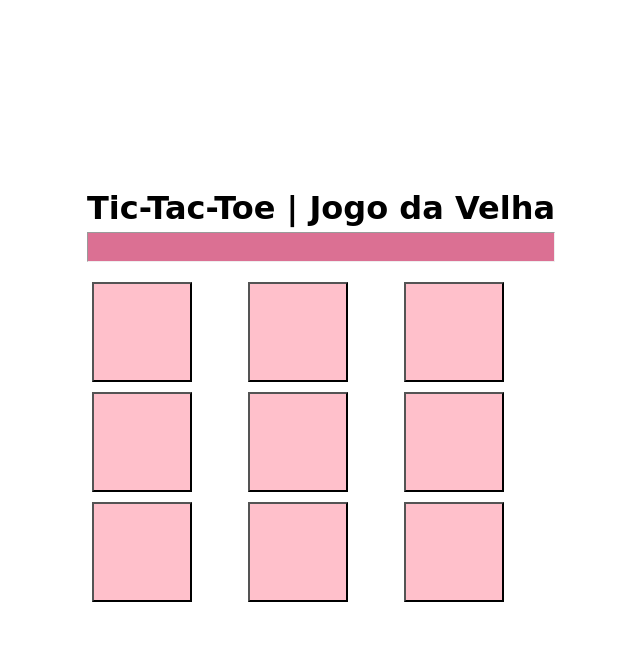
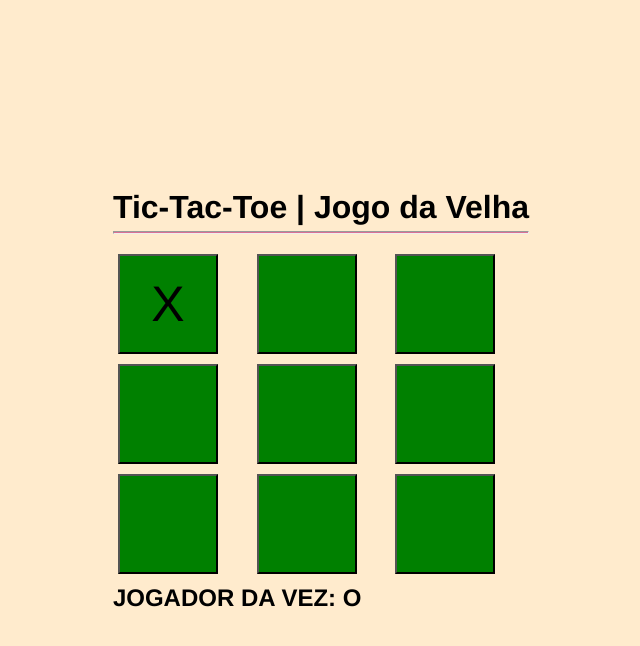
Before and after one commit to ericadebem/Tic-Tac-Toe, a plain HTML site: page index.html in a window 1280 px wide. Both pictures are taken after a click on the button 460 px from the left and 331 px from the top of the page. Shown: the whole page, without its empty margins (319-959 px from the left). Drawn offline with Linux system fonts and the light colour scheme.

Commit message:
atualização de cores e logica

```diff
--- a/script.js
+++ b/script.js
@@ -1,9 +1,9 @@
-const currentPlayer = document.querySelector("currentPlayer");
+const currentPlayer = document.querySelector(".currentPlayer");
 
 let selected;
-let player = "x";
+let player = "X";
 
-let position = [
+let positions = [
     [1, 2, 3,],
     [4, 5, 6,],
     [7, 8, 9,],
@@ -37,6 +37,29 @@
         check();
     }, [100]);
 
-    player = player === "x" ? "O" : "X";
+    player = player === "X" ? "O" : "X";
     currentPlayer.innerHTML = `JOGADOR DA VEZ: ${player}`;
 }
+
+function check() {
+    let playerLastMove = player === "X" ? "O" : "X";
+
+    const items = selected
+        .map((item, i) => [item, i])
+        .filter((item) => item[0] === playerLastMove)
+        .map((item) => item[1]);
+
+    for (pos of position) {
+        if (pos.every((item) => items.includes(item))) {
+            alert("O JOGADOR '" + playerLastMove + "' GANHOU!");
+            init();
+            return;
+        }
+    }
+
+    if (selected.filter((item) => item).length === 9) {
+        alert("EITA! DEU EMPATE!");
+        init();
+        return;
+    }
+}
--- a/style.css
+++ b/style.css
@@ -2,26 +2,30 @@
     margin: 0;
     padding: 0;
     box-sizing: border-box;
-    font-family: cursive;
+    font-family:'Franklin Gothic Medium', 'Arial Narrow', Arial, sans-serif;
 }
+
 body {
     height: 100vh;
     display: flex;
     align-items: center;
     justify-content: center;
-    background-image: grey;
+    background: blanchedalmond;
 }
+
 main {
     display: flex;
     flex-direction: column;
     gap: 5px;
 }
+
 h1 {
     text-align: center;
 }
+
 hr {
     font-weight: bold;
-    height: 30px;
+    height: 3px;
     background: palevioletred;
     margin-bottom: 10px;
 }
@@ -35,5 +39,5 @@
     margin: 5px;
     cursor: pointer;
     font-size: 50px;
-    background: pink;
+    background: green;
 }
```
